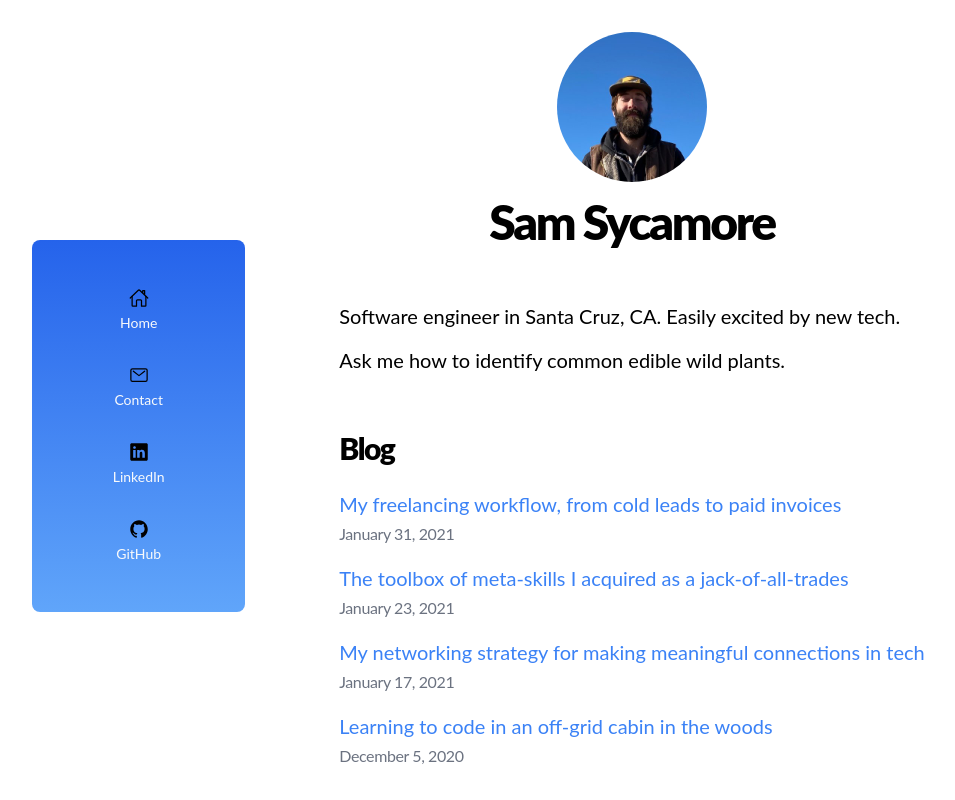
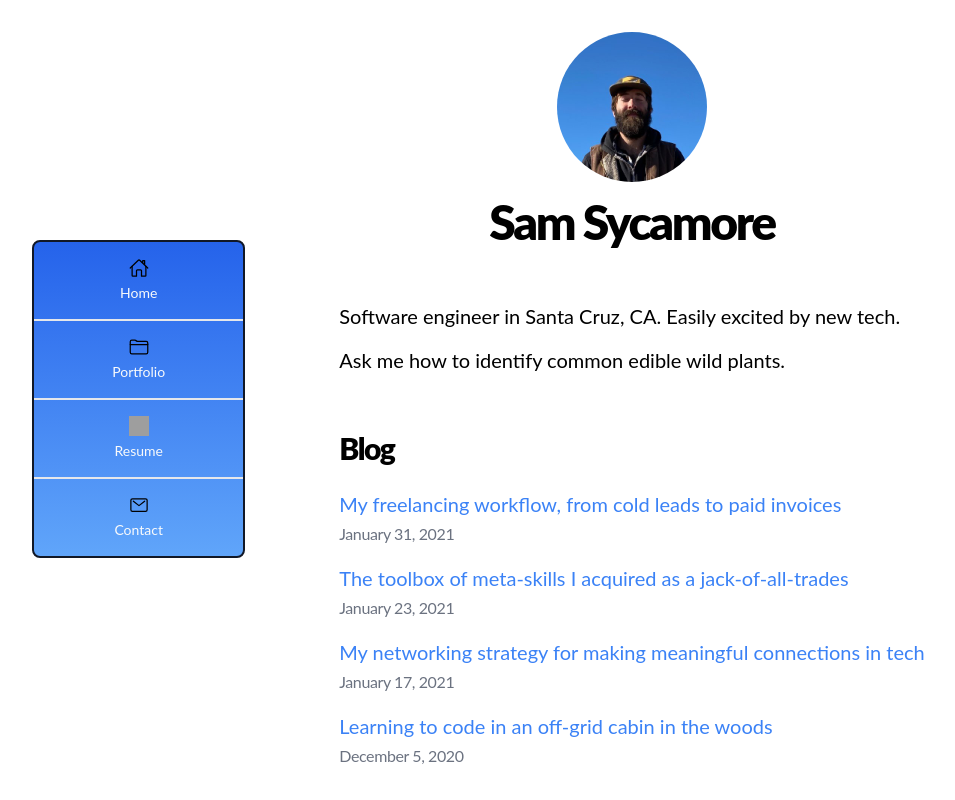
Before and after one commit to samuelsycamore/nextjs-tech-career-blog, a Next.js app: page / in a window 1280 px wide. Shown: the top 800 px of the page, without its empty margins (8-963 px from the left). Built offline with nearby package versions, Linux system fonts and the light colour scheme; grey boxes are pictures that could not be loaded.

Commit message:
nav bar lookin real cool

```diff
--- a/components/navbar.js
+++ b/components/navbar.js
@@ -8,13 +8,18 @@ export default function NavBar() {
     lg:top-60 lg:left-4 lg:w-1/6
     xl:left-10
     ">
-        <div className="bg-gradient-to-b from-blue-600 to-blue-400 bg-opacity-90 flex justify-evenly mx-auto py-3 overflow-hidden text-gray-50 text-xs md:text-sm
-        lg:flex-col lg:rounded-lg lg:py-8
+        <div className="bg-blue-500 bg-opacity-90 flex justify-evenly mx-auto py-3 overflow-hidden rounded-t-lg
+        text-gray-50 text-xs
+        border-2 border-gray-900
+        md:text-sm
+        lg:flex-col lg:rounded-lg lg:py-0
+        lg:bg-gradient-to-b lg:from-blue-600 lg:to-blue-400
         " aria-label="quick access">
 
         <Link href="/">
           <a className="relative text-inverted text-center hover:text-gray-900
-          lg:block lg:py-4" title="Home">
+          lg:block lg:py-4 lg:border-b-2
+          lg:hover:bg-blue-400" title="Home">
           <Image
               src="/images/home-outline.svg"
               height={20}
@@ -24,9 +29,36 @@ export default function NavBar() {
             <span className="block">Home</span></a>
           </Link>
 
+          <Link href="/portfolio">
+            <a className="relative text-inverted text-center hover:text-gray-900
+          lg:block lg:py-4 lg:border-b-2
+          lg:hover:bg-blue-400" title="Portfolio">
+            <Image
+                src="/images/folder-outline.svg"
+                height={20}
+                width={20}
+                alt="icon"
+              />
+              <span className="block">Portfolio</span></a>
+            </Link>
+
+            <Link href="/resume">
+            <a className="relative text-inverted text-center hover:text-gray-900
+          lg:block lg:py-4 lg:border-b-2
+          lg:hover:bg-blue-400" title="Resume">
+            <Image
+                src="/images/document-outline.svg"
+                height={20}
+                width={20}
+                alt="icon"
+              />
+              <span className="block">Resume</span></a>
+            </Link>
+
           <Link href="/contact">
             <a className="relative text-inverted text-center hover:text-gray-900
-          lg:block lg:py-4" title="Contact">
+          lg:block lg:py-4
+          lg:hover:bg-blue-400" title="Contact">
             <Image
                 src="/images/mail-outline.svg"
                 height={20}
@@ -36,25 +68,7 @@ export default function NavBar() {
               <span className="block">Contact</span></a>
             </Link>
 
-          <a className="relative text-inverted text-center hover:text-gray-900
-          lg:block lg:py-4" title="LinkedIn" href="https://www.linkedin.com/in/samuelsycamore">
-          <Image
-              src="/images/logo-linkedin.svg"
-              height={20}
-              width={20}
-              alt="icon"
-            />
-            <span className="block">LinkedIn</span></a>
 
-          <a className="relative text-inverted text-center hover:text-gray-900
-          lg:block lg:py-4" title="GitHub" href="https://www.github.com/samuelsycamore" target="_blank">
-          <Image
-              src="/images/logo-github.svg"
-              height={20}
-              width={20}
-              alt="icon"
-            />
-            <span className="block">GitHub</span></a>
 
         </div>
 
```
Also changed, not shown: public/images/folder-outline.svg (added).
